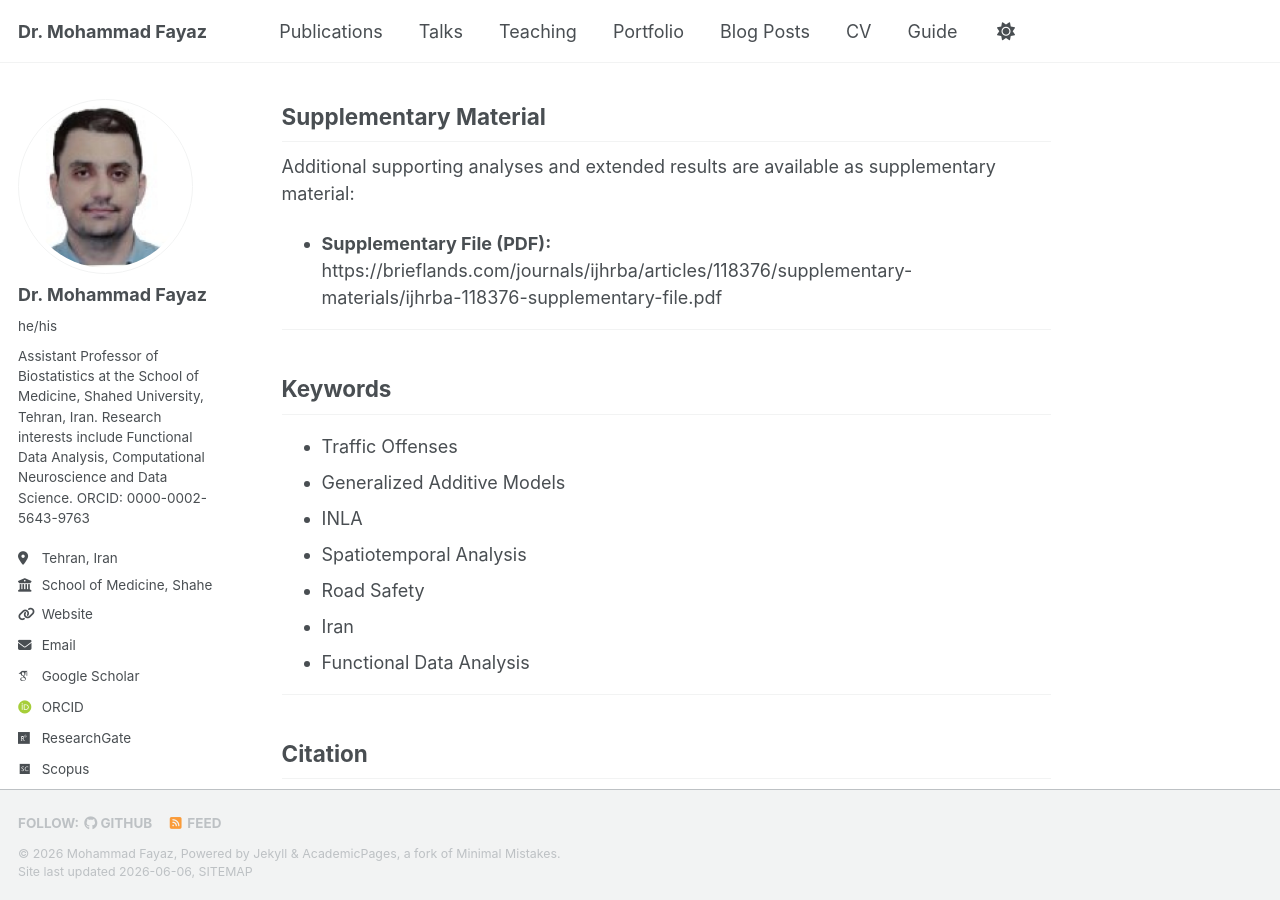
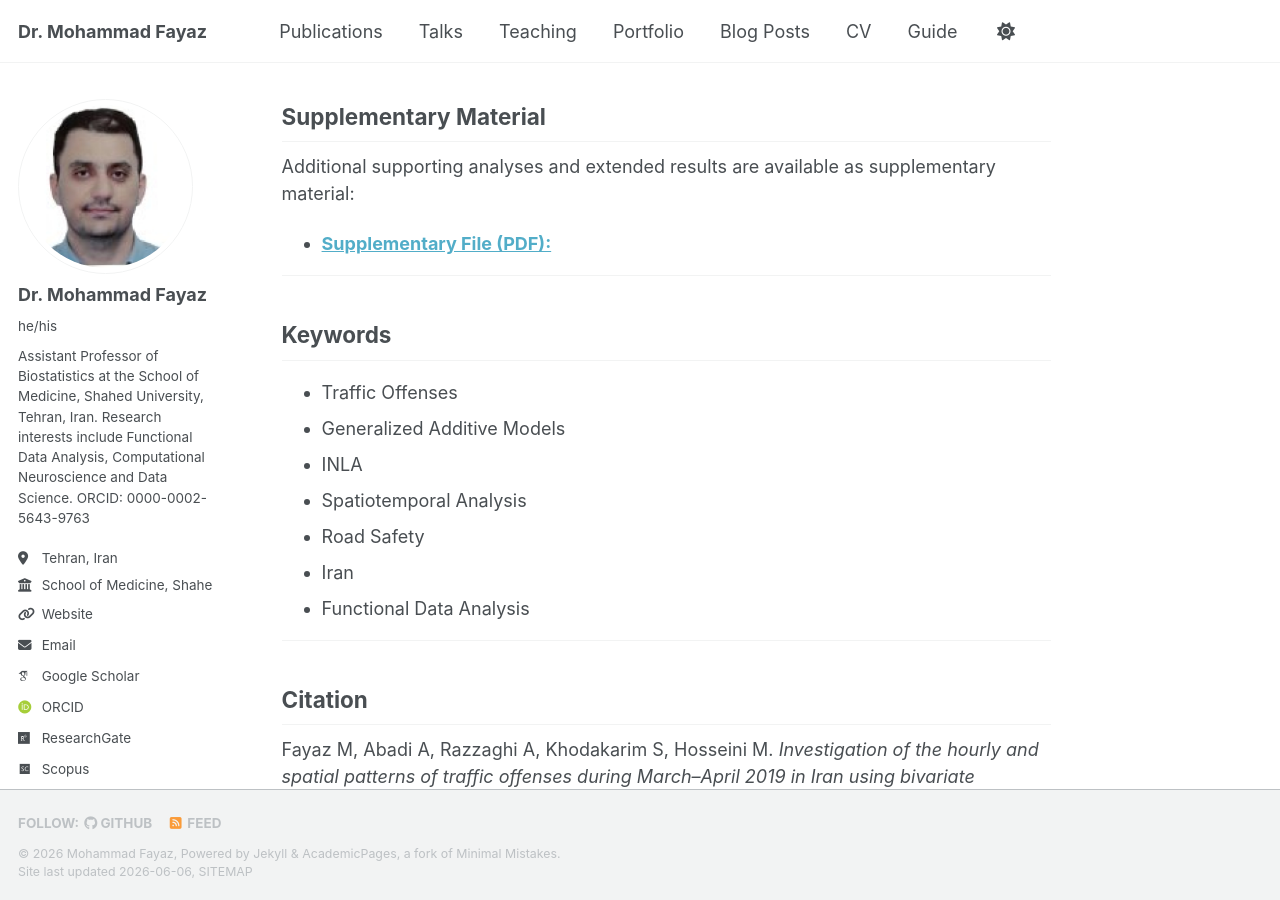
Before and after one commit to mohammad-fayaz/mohammad-fayaz.github.io, a Jekyll site: the page built from _publications/Y_2022_2.md, in a window 1280 px wide and 900 px high, scrolled down 1862 px. Built offline with Jekyll 4.4.1, drawn with Linux system fonts in a browser that asks for light colours; some web fonts are replaced; a script bundle is joined from its source files by our own code; library files that are not in the unit come from our copies.

Commit message:
Update Y_2022_2.md

```diff
--- a/_publications/Y_2022_2.md
+++ b/_publications/Y_2022_2.md
@@ -62,8 +62,7 @@ Traffic offenses in Iran exhibit complex spatiotemporal dynamics. The findings h
 
 Additional supporting analyses and extended results are available as supplementary material:
 
-- **Supplementary File (PDF):**
-https://brieflands.com/journals/ijhrba/articles/118376/supplementary-materials/ijhrba-118376-supplementary-file.pdf
+- [**Supplementary File (PDF):**](https://brieflands.com/journals/ijhrba/articles/118376/supplementary-materials/ijhrba-118376-supplementary-file.pdf)
 
 ---
 
```
